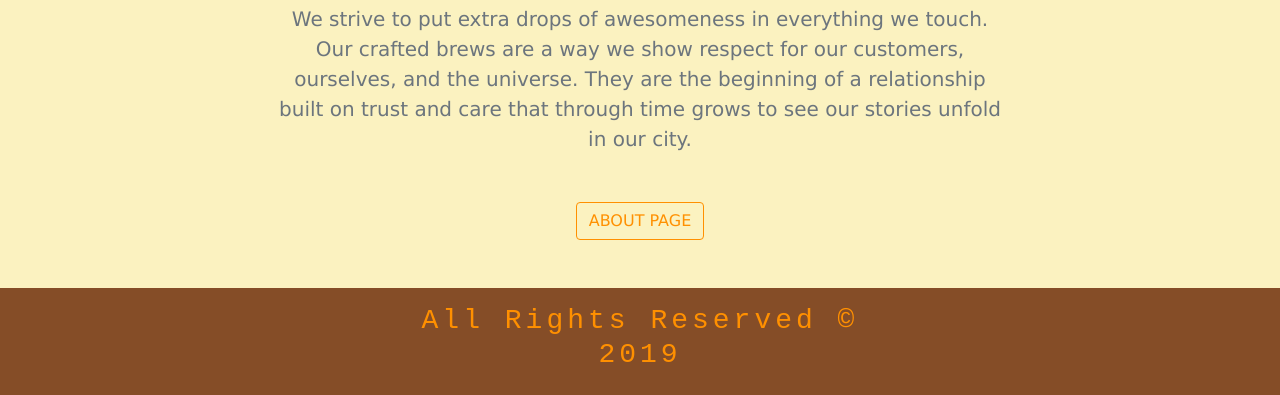
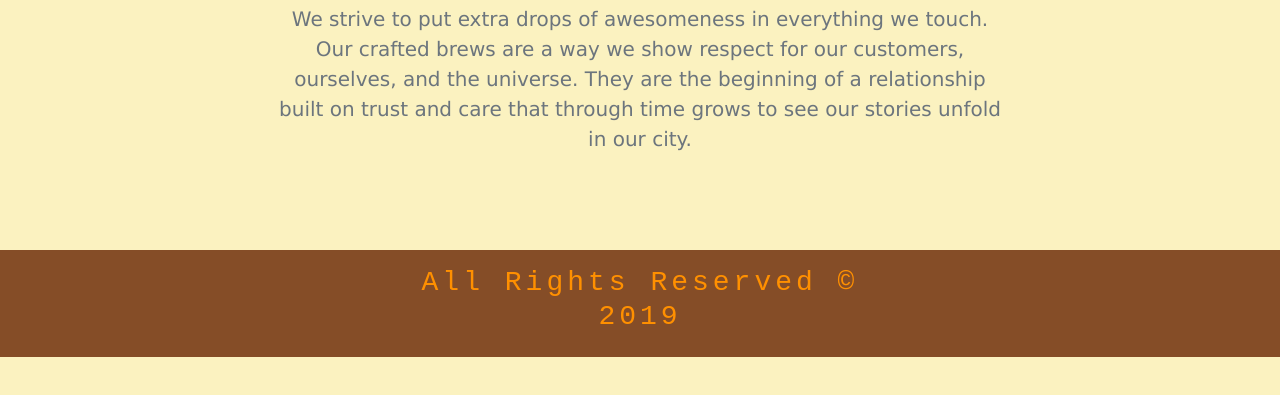
Before and after one commit to Jacobugath/GroundsForCofee, a Gatsby site: page /about in a window 1280 px wide. Shown: the part 691-1086 px from the top of the page. After the commit the page ends 1048 px from the top, so only its background shows below. Built offline with nearby package versions, Linux system fonts and the light colour scheme; Gatsby itself is replaced by a stand-in of ours.

Commit message:
about button

```diff
--- a/src/components/Home/info.js
+++ b/src/components/Home/info.js
@@ -11,9 +11,6 @@ export default function info() {
                         <p className="lead text-muted mb-5">
                         We strive to put extra drops of awesomeness in everything we touch. Our crafted brews are a way we show respect for our customers, ourselves, and the universe. They are the beginning of a relationship built on trust and care that through time grows to see our stories unfold in our city.
                         </p>
-                        <Link to='/about'>
-                            <button className='btn text-uppercase btn-yellow'>about page</button>
-                        </Link>
                     </div>
                 </div>
             </div>
```
